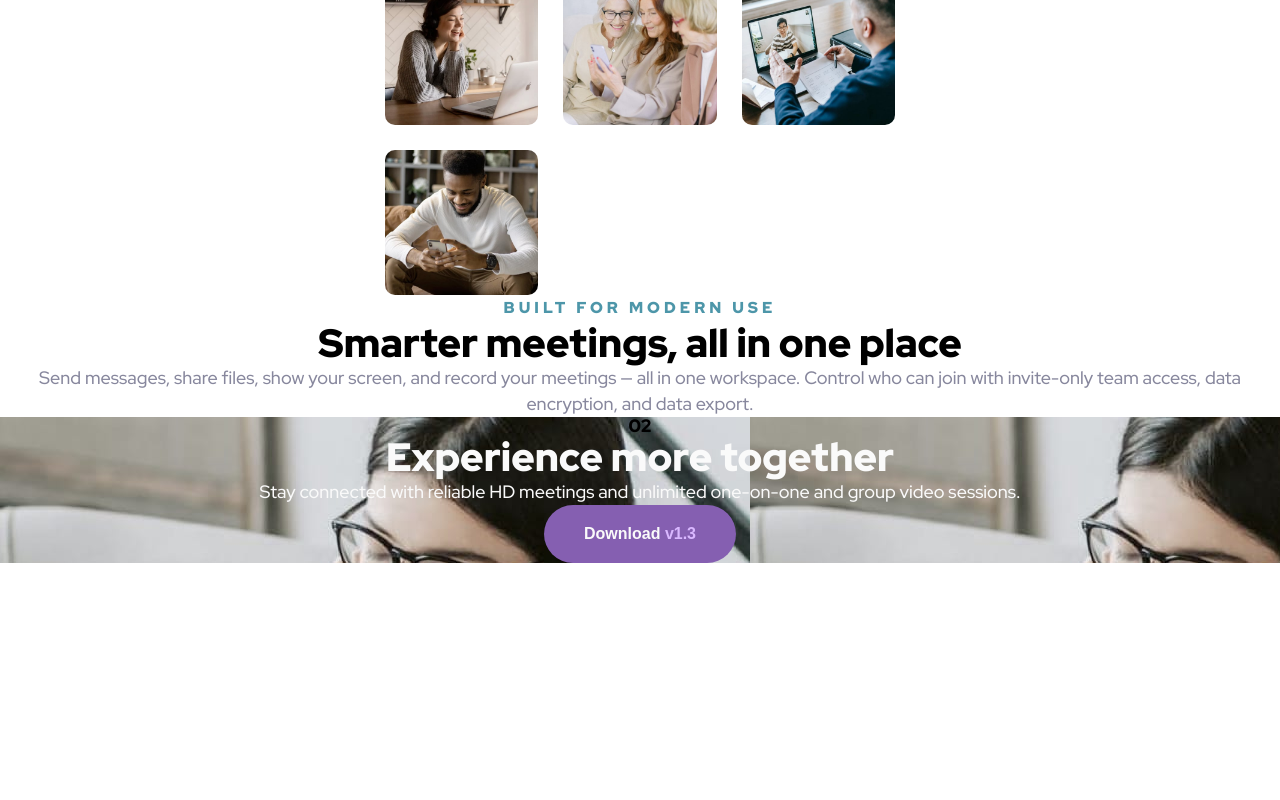
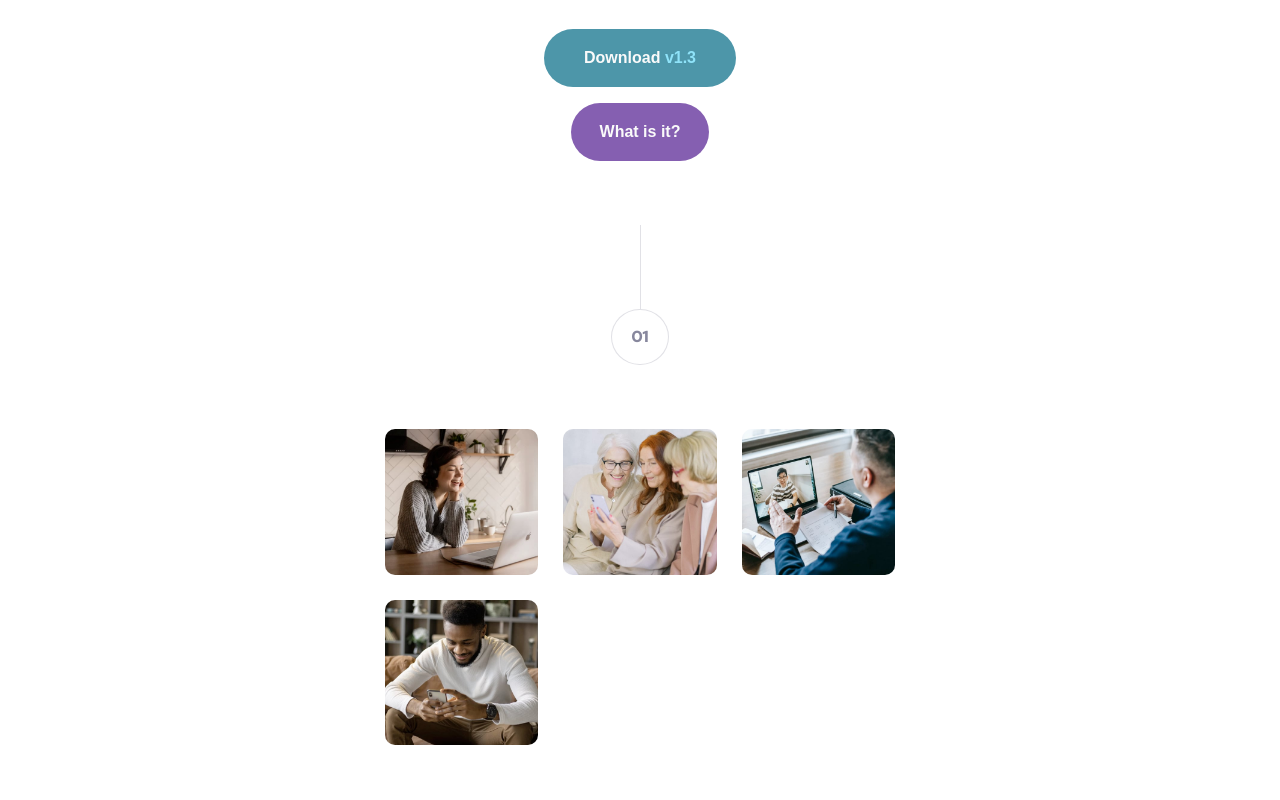
Before and after one commit to Fanou59/Meet-landing-page, a plain HTML site: page index.html in a window 1280 px wide. Shown: the part 576-1376 px from the top of the page. Before the commit the page ends 1139 px from the top, so only its background shows below. Drawn offline with Linux system fonts and the light colour scheme.

Commit message:
First step

```diff
--- a/index.html
+++ b/index.html
@@ -36,6 +36,7 @@
       <button class="what">What is it?</button>
     </header>
     <main>
+      <div class="trait"></div>
       <div class="logo">01</div>
       <div class="main-photo">
 
@@ -52,13 +53,19 @@
         workspace. Control who can join with invite-only team access, data encryption, and data export.</p>
     </main>
     <footer>
+      <div class="trait"></div>
       <div class="logo">02</div>
-      <h2>Experience more together</h2>
-      <p>Stay connected with reliable HD meetings and unlimited one-on-one and group video sessions.</p>
+      <div class="overlay">
+        <div class="footer-bg">
+</div>
+          <h2>Experience more together</h2>
+          <p>Stay connected with reliable HD meetings and unlimited one-on-one and group video sessions.</p>
 
-      <button class="download-footer">Download <span>v1.3</span></button>
-  </div>
-  </footer>
+          <button class="download-footer">Download <span>v1.3</span></button>
+        </div>
+
+
+    </footer>
 </body>
 
 </html>
--- a/style.css
+++ b/style.css
@@ -139,8 +139,15 @@ table {
     --softpurple: #D9B8FF;
     --white: #FAFAFA;
     font-family: "Red Hat Display";
-    font-size: 18px;
+    font-size: 16px;
     font-weight: 900;
+}
+
+
+main {
+    max-width: 1440px;
+    width: 80%;
+    margin: 0 auto;
 }
 
 .container {
@@ -158,15 +165,25 @@ footer {
 }
 
 /* ********************** Style Header****************************** */
+svg {
+    margin-top: 46px;
+}
+
 .img-header {
     max-width: 100%;
     content: url(/starter-code/assets/tablet/image-hero.png);
+    margin-top: 54px;
 }
 
 h1 {
-    font-size: 3.5em;
-    line-height: 64px;
+    font-size: 2.5em;
+    line-height: 44px;
+    margin-top: 48px;
 
+}
+
+.header-p {
+    margin-top: 24px;
 }
 
 h1,
@@ -184,6 +201,7 @@ p {
 
 }
 
+
 .download,
 .what,
 .download-footer {
@@ -198,6 +216,7 @@ p {
 .download,
 .download-footer {
     padding: 16px 40px;
+    margin-top: 32px;
 }
 
 .download {
@@ -213,13 +232,15 @@ p {
 .what {
     padding: 16px 29px;
     background-color: var(--purple);
+    margin-top: 16px;
 }
 
 /* **************** Style main ******************** */
 .main-photo {
     display: grid;
-    grid-template-columns: repeat(auto-fit, minmax(151px, 1fr));
+    grid-template-columns: repeat(auto-fit, minmax(137px, 1fr));
     grid-gap: 25px;
+    margin-top: 64px;
 
 }
 
@@ -229,8 +250,10 @@ p {
 }
 
 h2 {
-    font-size: 2.2em;
-    line-height: 44px;
+    font-size: 2em;
+    line-height: 36px;
+    margin-top: 92px;
+
 
 }
 
@@ -240,24 +263,77 @@ h3 {
     letter-spacing: 4px;
     color: var(--green);
     text-transform: uppercase;
+    margin-top: 64px;
+}
+
+main>p {
+    margin-top: 32px;
+}
+
+.trait {
+    border-right: 1px solid var(--grey);
+    opacity: .25;
+    height: 84px;
+    margin-top: 64px;
+}
+
+.logo {
+    border: 1px solid rgba(135, 135, 157, 0.25);
+    border-radius: 50% 50%;
+    padding: 19px;
+    color: var(--grey);
+    background-color: white;
 }
 
 
 /* **************** Style footer ******************* */
 footer {
-    background-image: url(/starter-code/assets/mobile/image-footer.jpg);
 
+    margin-top: 64px;
 }
 
-footer>p,
-footer>h2 {
-    color: var(--white)
+.footer-bg {
+    /* display: flex; */
+    /* flex-direction: column; */
+    background-image: url(/starter-code/assets/mobile/image-footer.jpg);
+    background-size: cover;
+    background-repeat: no-repeat;
+    background-position: bottom center;
+    /* opacity: .3; */
+    /* z-index: 1; */
+    /* max-width:100% */
+}
+.overlay{
+    display:flex;
+    flex-direction: column;
+    /* width: 100%; */
+    /* height: 100%; */
+    background-color:var(--green);
+opacity: 0.8;
+}
+
+.footer-bg>p,
+.footer-bg>h2 {
+    color: var(--white);
+}
+
+.footer-bg>p {
+    margin-top: 24px;
 }
 
 .download-footer {
     background-color: var(--purple);
+    margin-bottom: 72px;
 }
 
 .download-footer span {
     color: var(--softpurple);
 }
+
+footer>.trait,
+footer>.logo {
+    position: relative;
+    top: 3vh;
+    Z-index:1;
+
+}
```
